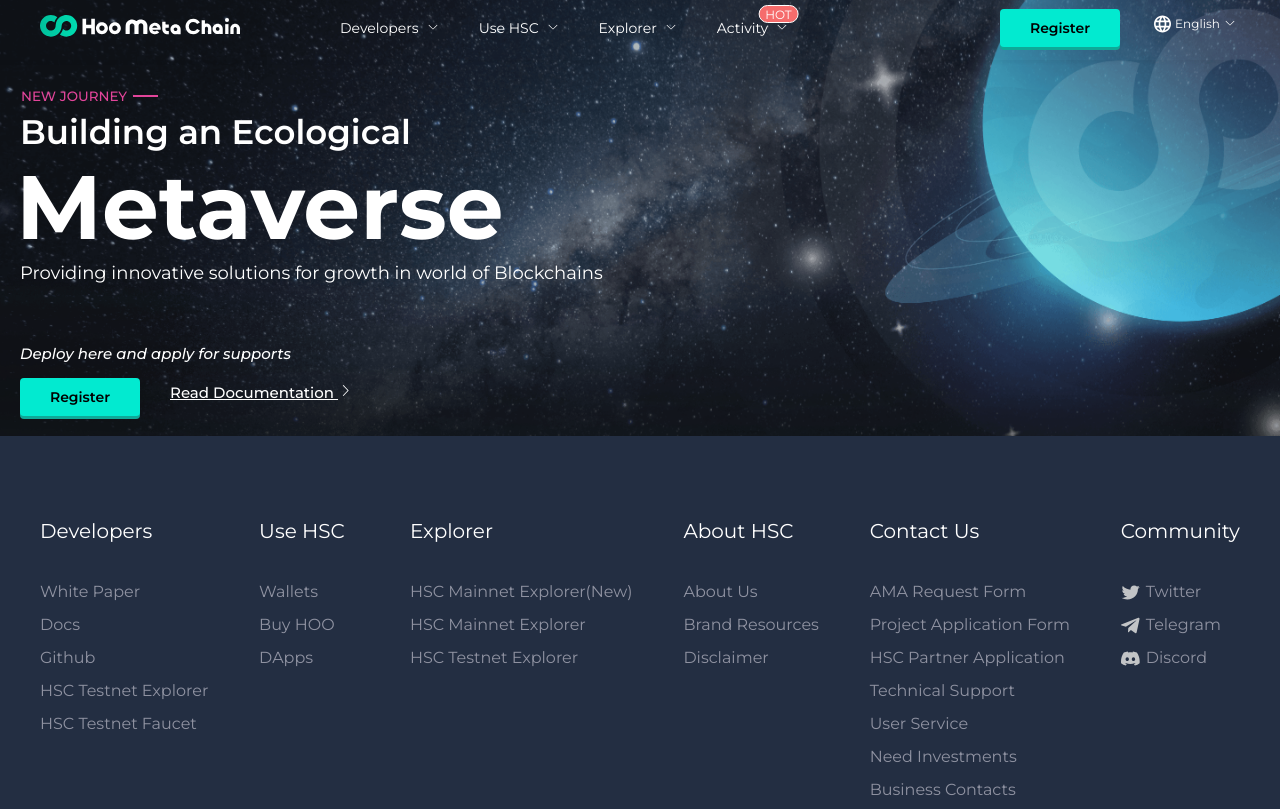
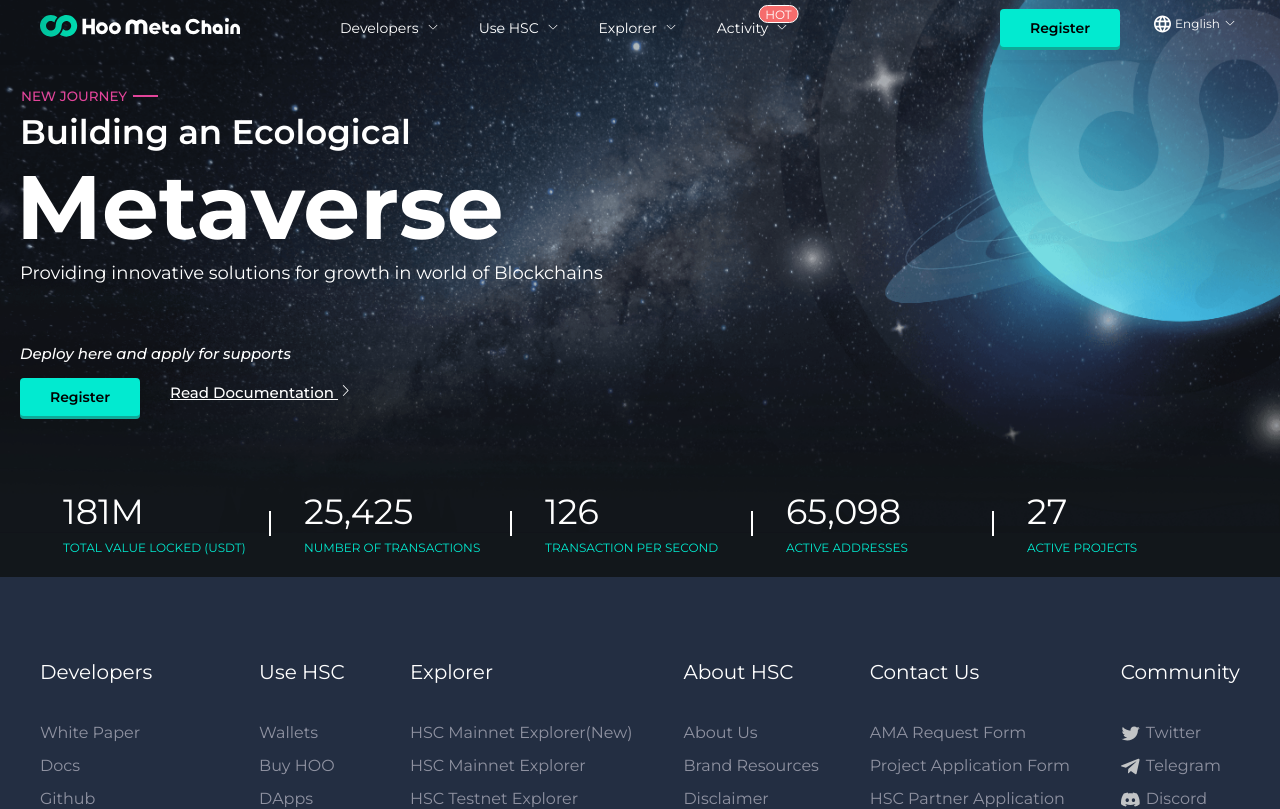
Before and after one commit to rizwanzaheer/hsc-revamp, a Vue app: page / in a window 1280 px wide. Shown: the top 809 px of the page. Built offline with nearby package versions, Linux system fonts and the light colour scheme.

Commit message:
complete the counter sections

```diff
--- a/src/pages/home/index.vue
+++ b/src/pages/home/index.vue
@@ -44,11 +44,42 @@
                 </el-link>
             </div>
 
-            <!-- <el-row>
-                <el-col :span="24" :gutter="20">
-                    <div class="grid-content bg-purple-dark">tetsdfad</div>
+            <el-row :gutter="20" justify="center" class="mt-[70px]">
+                <el-col :lg="4">
+                    <div class="grid-content">
+                        <h1 class="text-white text-[35px]">181M</h1>
+                        <h5 class="text-[#02EAD0] text-[12px] uppercase">Total value locked (USDT)</h5>
+                    </div>
                 </el-col>
-            </el-row>-->
+                <span class="border-l-2 border-white w-[25px] h-[25px] ml-2 mt-[25px]"></span>
+                <el-col :lg="4">
+                    <div class="grid-content">
+                        <h1 class="text-white text-[35px]">25,425</h1>
+                        <h5 class="text-[#02EAD0] text-[12px] uppercase">Number of transactions</h5>
+                    </div>
+                </el-col>
+                <span class="border-l-2 border-white w-[25px] h-[25px] ml-2 mt-[25px]"></span>
+                <el-col :lg="4">
+                    <div class="grid-content">
+                        <h1 class="text-white text-[35px]">126</h1>
+                        <h5 class="text-[#02EAD0] text-[12px] uppercase">transaction per second</h5>
+                    </div>
+                </el-col>
+                <span class="border-l-2 border-white w-[25px] h-[25px] ml-2 mt-[25px]"></span>
+                <el-col :lg="4">
+                    <div class="grid-content">
+                        <h1 class="text-white text-[35px]">65,098</h1>
+                        <h5 class="text-[#02EAD0] text-[12px] uppercase">Active addresses</h5>
+                    </div>
+                </el-col>
+                <span class="border-l-2 border-white w-[25px] h-[25px] ml-2 mt-[25px]"></span>
+                <el-col :lg="4">
+                    <div class="grid-content">
+                        <h1 class="text-white text-[35px]">27</h1>
+                        <h5 class="text-[#02EAD0] text-[12px] uppercase">Active Projects</h5>
+                    </div>
+                </el-col>
+            </el-row>
         </div>
     </el-main>
 </template>
@@ -56,7 +87,6 @@
 import CustomButton from '../../components/CustomButton.vue';
 import { ArrowRight } from '@element-plus/icons-vue';
 </script>
-
 
 <style lang="scss">
 @import '../../sass/common/_var.scss';
@@ -96,4 +126,30 @@ import { ArrowRight } from '@element-plus/icons-vue';
 //     //     cursor: pointer;
 //     // }
 // }
+.el-row {
+    margin-bottom: 20px;
+    &:last-child {
+        margin-bottom: 0;
+    }
+}
+.el-col {
+    border-radius: 4px;
+}
+.bg-purple-dark {
+    background: #99a9bf;
+}
+.bg-purple {
+    background: #d3dce6;
+}
+.bg-purple-light {
+    background: #e5e9f2;
+}
+.grid-content {
+    border-radius: 4px;
+    min-height: 36px;
+}
+.row-bg {
+    padding: 10px 0;
+    background-color: #f9fafc;
+}
 </style>
```
